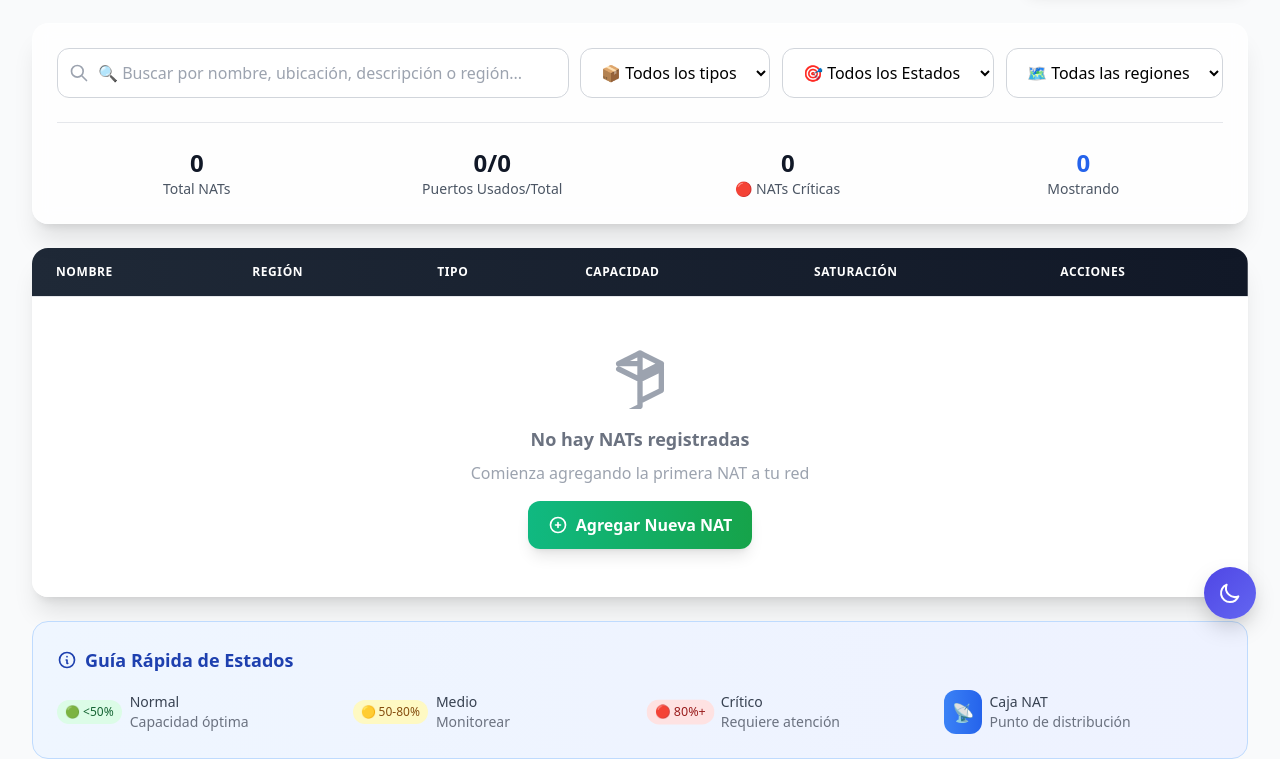
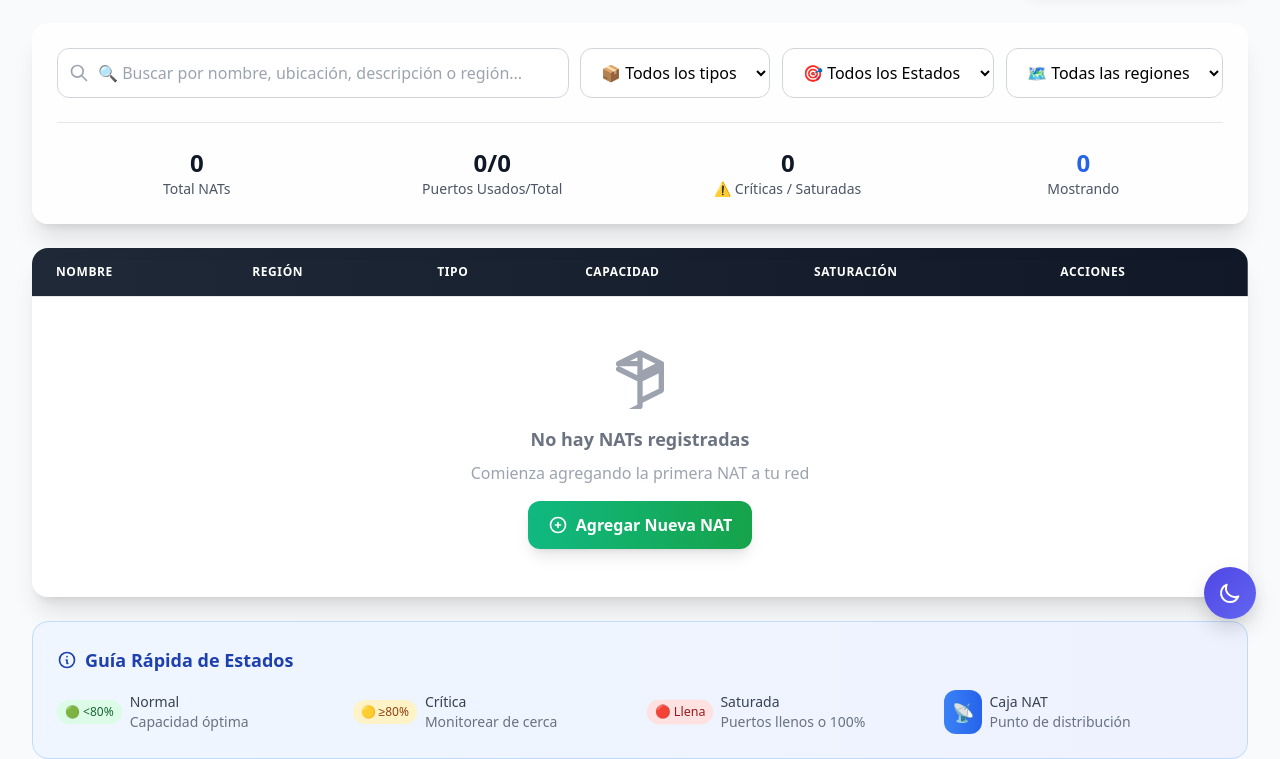
Before and after one commit to ton-cast5/Fibra_app, a Flask app: page /cajas in a window 1280 px wide. Shown: the part 157-916 px from the top of the page. Run offline with Flask 3, Linux system fonts and the light colour scheme; data that the repository does not hold is empty; some libraries are stand-ins or nearby versions.

Commit message:
Alinear saturacion del listado NAP con el mapa y quitar ID de clientes.
Unifica ocupacion_info en el modelo Nat (normal/critica/saturada) y elimina la columna ID del listado de clientes para una UI mas limpia.

Co-authored-by: Cursor <cursoragent@cursor.com>

```diff
--- a/app.py
+++ b/app.py
@@ -246,10 +246,30 @@ class Nat(db.Model):
 
     @property
     def porcentaje_uso(self):
-        if not self.puertos_total:
-            return 0
-        usados = Cliente.query.filter_by(activo=True, nat_id=self.id).count()
-        return round((usados / self.puertos_total) * 100)
+        return self.ocupacion_info()[0]
+
+    def ocupacion_info(self):
+        """Retorna (uso%, estado, usados, total) — misma lógica que el mapa."""
+        if self.tipo_caja == 'empalme':
+            return 0, 'empalme', 0, self.puertos_total or 0
+
+        total = self.puertos_total or 0
+        usados = self.puertos_usados
+        if total <= 0:
+            return 0, 'normal', usados, 0
+
+        uso = round((usados / total) * 100)
+        if usados >= total or uso >= 100:
+            estado = 'saturado'
+        elif uso >= 80:
+            estado = 'critico'
+        else:
+            estado = 'normal'
+        return uso, estado, usados, total
+
+    @property
+    def estado_ocupacion(self):
+        return self.ocupacion_info()[1]
 
     def __repr__(self):
         return f'<NAT {self.nombre}>'
@@ -573,23 +593,7 @@ _MAPA_TEXTO_ESTADO = {
 
 def _nat_uso_y_estado(nat):
     """Calcula ocupación y estado visual de una caja para mapa/listados."""
-    tipo = nat.tipo_caja
-    if tipo == 'empalme':
-        return 0, 'empalme', 0, nat.puertos_total or 0
-
-    total = nat.puertos_total or 0
-    usados = Cliente.query.filter_by(nat_id=nat.id, activo=True).count()
-    if total <= 0:
-        return 0, 'normal', usados, 0
-
-    uso = round((usados / total) * 100)
-    if usados >= total or uso >= 100:
-        estado = 'saturado'
-    elif uso >= 80:
-        estado = 'critico'
-    else:
-        estado = 'normal'
-    return uso, estado, usados, total
+    return nat.ocupacion_info()
 
 
 def _nats_datos_mapa():
--- a/templates/index.html
+++ b/templates/index.html
@@ -125,9 +125,9 @@
                 <!-- Filtro por Estado -->
                 <select id="filtro_estado" class="border border-gray-300 rounded-xl px-4 py-3 focus:ring-2 focus:ring-blue-500 focus:border-blue-500 transition-all duration-300 bg-white">
                     <option value="todos">🎯 Todos los Estados</option>
-                    <option value="critico">🔴 Crítico (>80%)</option>
-                    <option value="medio">🟡 Medio (50-80%)</option>
-                    <option value="normal">🟢 Normal (<50%)</option>
+                    <option value="normal">🟢 Normal (&lt;80%)</option>
+                    <option value="critico">🟡 Crítica (≥80%)</option>
+                    <option value="saturado">🔴 Saturada (llena)</option>
                 </select>
 
                 <select id="filtro_region" class="border border-gray-300 rounded-xl px-4 py-3 focus:ring-2 focus:ring-blue-500 focus:border-blue-500 transition-all duration-300 bg-white">
@@ -159,16 +159,10 @@
             </div>
             <div class="text-center">
                 <div class="text-2xl font-bold text-gray-900">
-                    {% set criticas = 0 %}
-                    {% for nat in nats %}
-                        {% set porcentaje = (nat.puertos_usados / nat.puertos_total * 100) if nat.puertos_total > 0 else 0 %}
-                        {% if porcentaje >= 80 %}
-                            {% set criticas = criticas + 1 %}
-                        {% endif %}
-                    {% endfor %}
-                    {{ criticas }}
+                    {{ (nats|selectattr('estado_ocupacion', 'equalto', 'critico')|list|length)
+                       + (nats|selectattr('estado_ocupacion', 'equalto', 'saturado')|list|length) }}
                 </div>
-                <div class="text-sm text-gray-600">🔴 NATs Críticas</div>
+                <div class="text-sm text-gray-600">⚠️ Críticas / Saturadas</div>
             </div>
             <div class="text-center">
                 <div id="contador-filtrado" class="text-2xl font-bold text-blue-600">{{ nats|length }}</div>
@@ -203,7 +197,7 @@
                         data-ubicacion="{{ (nat.ubicacion or '')|lower }}"
                         data-descripcion="{{ (nat.descripcion or '')|lower }}"
                         data-region="{{ (nat.region or '')|lower }}"
-                        data-estado="{% set porcentaje = (nat.puertos_usados / nat.puertos_total * 100) if nat.puertos_total > 0 else 0 %}{% if porcentaje >= 80 %}critico{% elif porcentaje >= 50 %}medio{% else %}normal{% endif %}">
+                        data-estado="{{ nat.estado_ocupacion }}">
 
                         <!-- Nombre -->
                         <td class="px-6 py-4 whitespace-nowrap">
@@ -246,27 +240,31 @@
                         </td>
 
                         <!-- Saturación -->
-                        <td class="px-6 py-4 whitespace-nowrap w-48">
-                            {% set porcentaje = (nat.puertos_usados / nat.puertos_total * 100) if nat.puertos_total > 0 else 0 %}
+                        <td class="px-6 py-4 whitespace-nowrap w-52">
+                            {% if nat.tipo_caja == 'empalme' %}
+                                <span class="inline-flex items-center px-2 py-1 rounded-full text-xs font-medium bg-indigo-100 text-indigo-800 border border-indigo-200">
+                                    🔗 Empalme
+                                </span>
+                            {% else %}
+                            {% set porcentaje = nat.porcentaje_uso %}
                             {% set width_style = "width: %0.0f%%"|format(porcentaje) %}
-
-                            {% if porcentaje >= 80 %}
+                            {% if nat.estado_ocupacion == 'saturado' %}
                                 <div class="flex items-center space-x-2">
                                     <div class="flex-1 bg-gray-200 rounded-full h-3">
                                         <div class="h-3 rounded-full progress-bar bg-gradient-to-r from-red-500 to-red-600"
                                              style="{{ width_style }}"></div>
                                     </div>
-                                    <span class="inline-flex items-center px-2 py-1 rounded-full text-xs font-medium bg-red-100 text-red-800 border border-red-200 badge-pulse min-w-12 justify-center">
-                                        🔴 {{ "%0.0f"|format(porcentaje) }}%
+                                    <span class="inline-flex items-center px-2 py-1 rounded-full text-xs font-medium bg-red-100 text-red-800 border border-red-200 badge-pulse min-w-[4.5rem] justify-center">
+                                        🔴 Saturada
                                     </span>
                                 </div>
-                            {% elif porcentaje >= 50 %}
+                            {% elif nat.estado_ocupacion == 'critico' %}
                                 <div class="flex items-center space-x-2">
                                     <div class="flex-1 bg-gray-200 rounded-full h-3">
-                                        <div class="h-3 rounded-full progress-bar bg-gradient-to-r from-yellow-400 to-yellow-500"
+                                        <div class="h-3 rounded-full progress-bar bg-gradient-to-r from-amber-400 to-amber-500"
                                              style="{{ width_style }}"></div>
                                     </div>
-                                    <span class="inline-flex items-center px-2 py-1 rounded-full text-xs font-medium bg-yellow-100 text-yellow-800 border border-yellow-200 min-w-12 justify-center">
+                                    <span class="inline-flex items-center px-2 py-1 rounded-full text-xs font-medium bg-amber-100 text-amber-800 border border-amber-200 min-w-[4.5rem] justify-center">
                                         🟡 {{ "%0.0f"|format(porcentaje) }}%
                                     </span>
                                 </div>
@@ -276,10 +274,11 @@
                                         <div class="h-3 rounded-full progress-bar bg-gradient-to-r from-green-500 to-green-600"
                                              style="{{ width_style }}"></div>
                                     </div>
-                                    <span class="inline-flex items-center px-2 py-1 rounded-full text-xs font-medium bg-green-100 text-green-800 border border-green-200 min-w-12 justify-center">
+                                    <span class="inline-flex items-center px-2 py-1 rounded-full text-xs font-medium bg-green-100 text-green-800 border border-green-200 min-w-[4.5rem] justify-center">
                                         🟢 {{ "%0.0f"|format(porcentaje) }}%
                                     </span>
                                 </div>
+                            {% endif %}
                             {% endif %}
                         </td>
 
@@ -339,24 +338,24 @@
         </h3>
         <div class="grid grid-cols-1 md:grid-cols-2 lg:grid-cols-4 gap-4 text-sm">
             <div class="flex items-center space-x-2">
-                <span class="inline-flex items-center px-2 py-1 rounded-full text-xs font-medium bg-green-100 text-green-800">🟢 <50%</span>
+                <span class="inline-flex items-center px-2 py-1 rounded-full text-xs font-medium bg-green-100 text-green-800">🟢 &lt;80%</span>
                 <div>
                     <div class="font-medium text-gray-700">Normal</div>
                     <div class="text-gray-500">Capacidad óptima</div>
                 </div>
             </div>
             <div class="flex items-center space-x-2">
-                <span class="inline-flex items-center px-2 py-1 rounded-full text-xs font-medium bg-yellow-100 text-yellow-800">🟡 50-80%</span>
+                <span class="inline-flex items-center px-2 py-1 rounded-full text-xs font-medium bg-amber-100 text-amber-800">🟡 ≥80%</span>
                 <div>
-                    <div class="font-medium text-gray-700">Medio</div>
-                    <div class="text-gray-500">Monitorear</div>
+                    <div class="font-medium text-gray-700">Crítica</div>
+                    <div class="text-gray-500">Monitorear de cerca</div>
                 </div>
             </div>
             <div class="flex items-center space-x-2">
-                <span class="inline-flex items-center px-2 py-1 rounded-full text-xs font-medium bg-red-100 text-red-800 badge-pulse">🔴 80%+</span>
+                <span class="inline-flex items-center px-2 py-1 rounded-full text-xs font-medium bg-red-100 text-red-800 badge-pulse">🔴 Llena</span>
                 <div>
-                    <div class="font-medium text-gray-700">Crítico</div>
-                    <div class="text-gray-500">Requiere atención</div>
+                    <div class="font-medium text-gray-700">Saturada</div>
+                    <div class="text-gray-500">Puertos llenos o 100%</div>
                 </div>
             </div>
             <div class="flex items-center space-x-2">
```
Also changed, not shown: templates/listar_clientes.html (+2 -21 lines).
